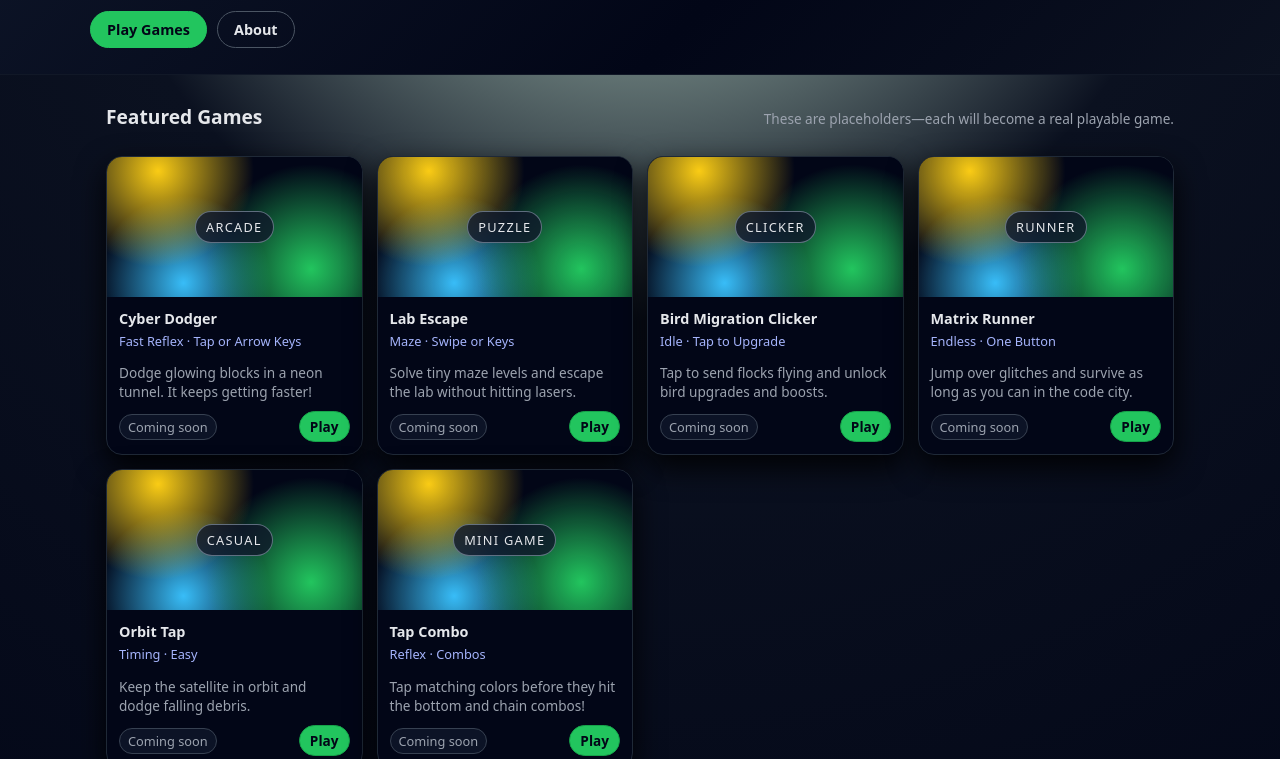
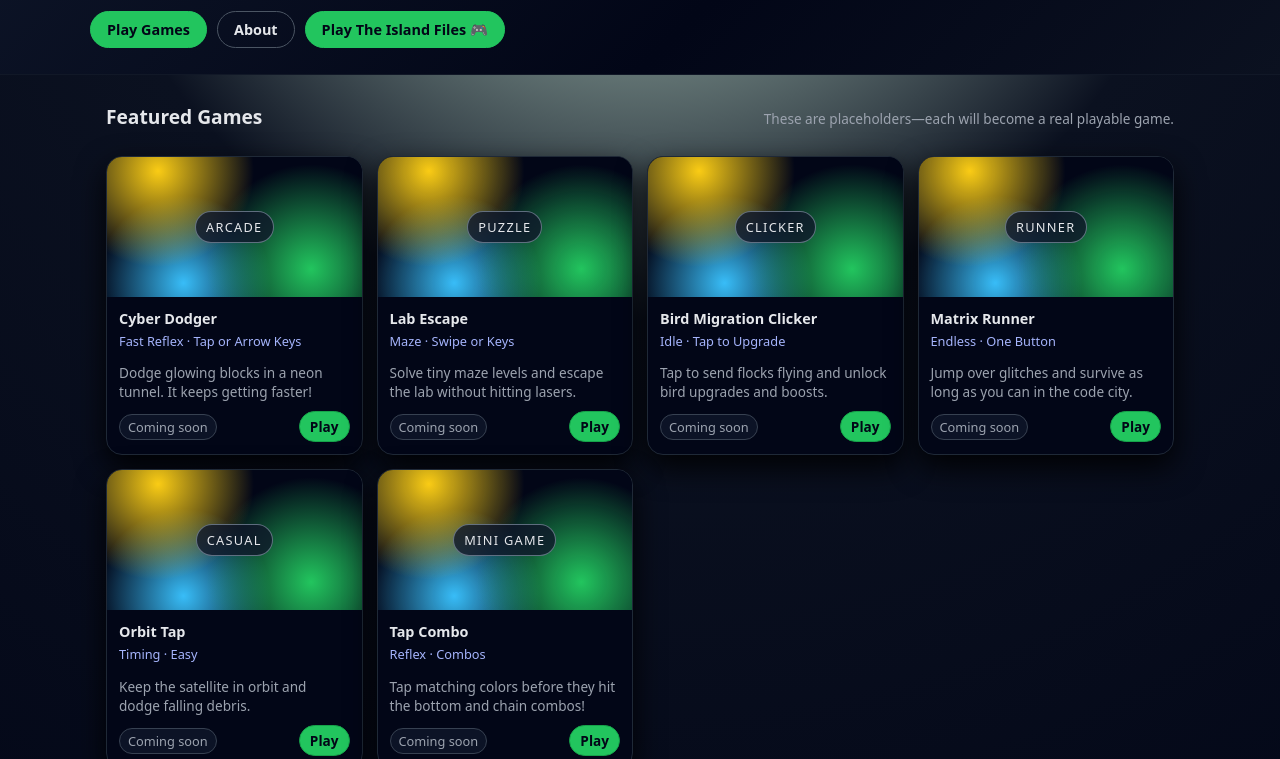
Before and after one commit to danielwongo434/Game, a plain HTML site: page index.html in a window 1280 px wide. Shown: the part 256-1015 px from the top of the page. Drawn offline with Linux system fonts and the light colour scheme.

Commit message:
Update index.html

```diff
--- a/index.html
+++ b/index.html
@@ -351,11 +351,12 @@
         </p>
 
         <div class="hero-buttons">
-          <a href="#games" class="btn">Play Games</a>
-          <a href="#about" class="btn secondary">About</a>
-        </div>
-      </div>
-    </div>
+  <a href="#games" class="btn">Play Games</a>
+  <a href="#about" class="btn secondary">About</a>
+  <a href="https://danielwongo434.github.io/Game/island-files/" class="btn">
+    Play The Island Files 🎮
+  </a>
+</div>
   </header>
 
   <main>
```
